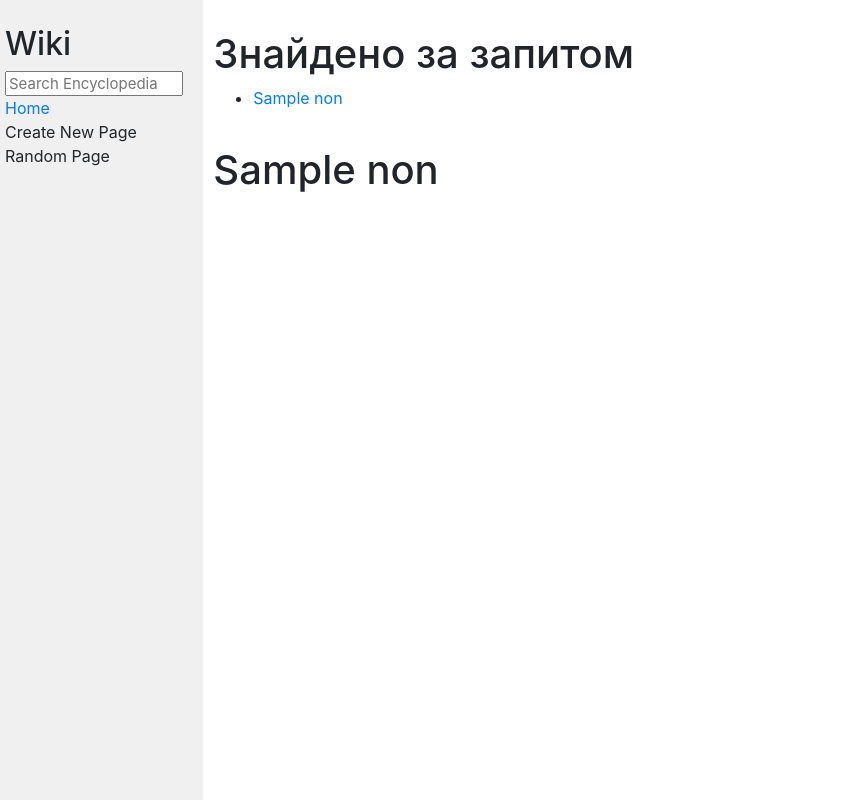
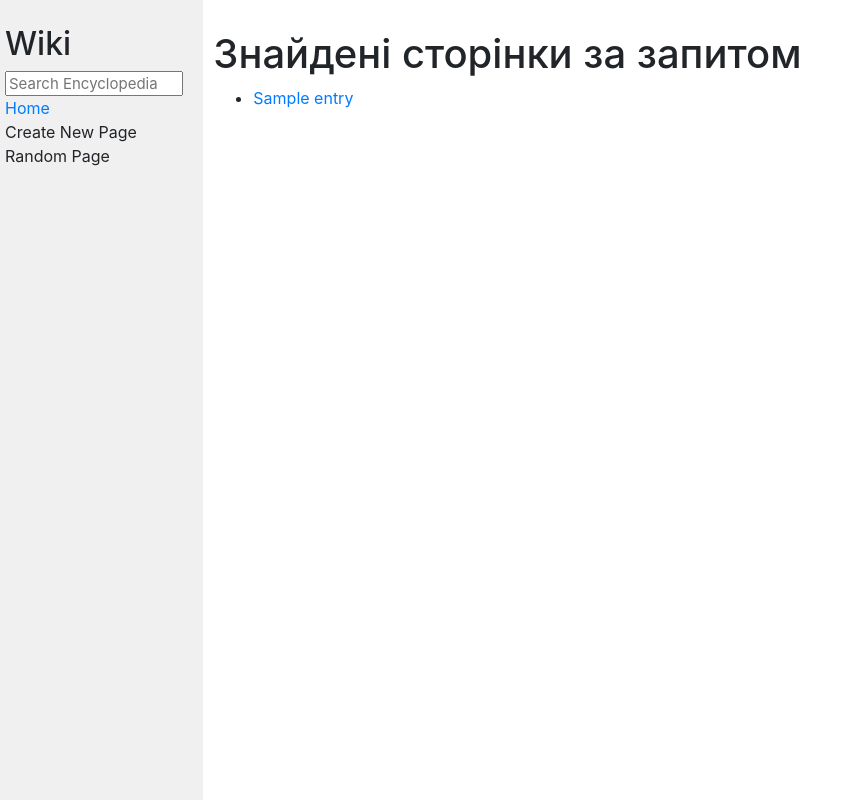
Before and after one commit to yakumov/wiki, a Django app: template encyclopedia/templates/encyclopedia/search.html in a window 1280 px wide. Shown: the whole page, without its empty margins (0-857 px from the left). Run offline with Django 3.2, Linux system fonts and the light colour scheme; the template is opened without the code that fills it: most values are stand-ins (such as "Sample title", 1, 10 or a date in 2020); some libraries are stand-ins or nearby versions.

Commit message:
add search 2

```diff
--- a/encyclopedia/templates/encyclopedia/search.html
+++ b/encyclopedia/templates/encyclopedia/search.html
@@ -1,21 +1,16 @@
 {% extends "encyclopedia/layout.html" %}
 
 {% block title %}
-    {{ title }}
-{% endblock %}
-
-{% block nav %}
-
+    Енциклопедія
 {% endblock %}
 
 {% block body %}
-<h1>Знайдено за запитом</h1>
+    <h1>Знайдені сторінки за запитом</h1>
+
     <ul>
-        {% for entry in context %}
-            <li><a href="{% url 'oarticle' entry %}">{{ non }}</a></li>
+        {% for entry in entries %}
+             <li><a href="/wiki/{{entry|safe}}">{{ entry }}</a></li>
         {% endfor %}
     </ul>
-    <h1>{{ non }}</h1>
-
 
 {% endblock %}
--- a/encyclopedia/views.py
+++ b/encyclopedia/views.py
@@ -34,6 +34,6 @@ def search(request):
                 if text.lower().find(get_form['q']) != -1:
                     set_list.append(text)
             context = {
-                "non": set_list
+                "entries": set_list
             }
             return render(request, "encyclopedia/search.html", context = context)
```
